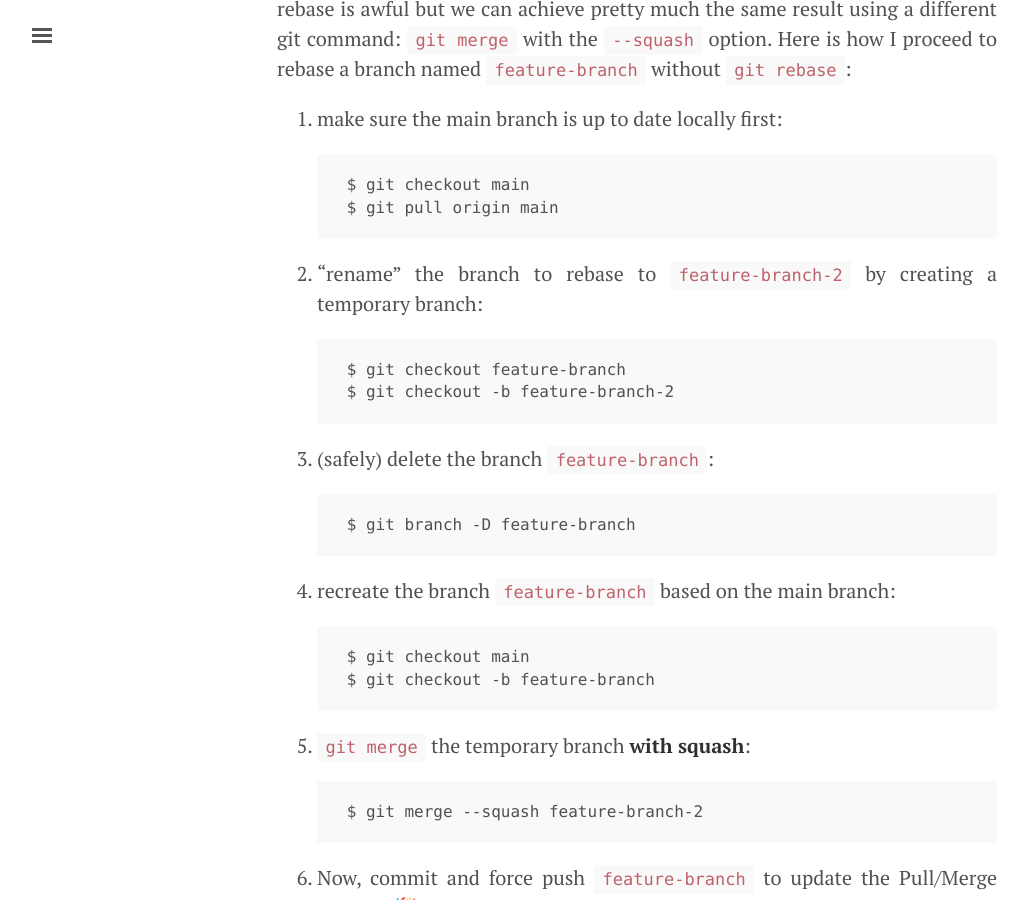
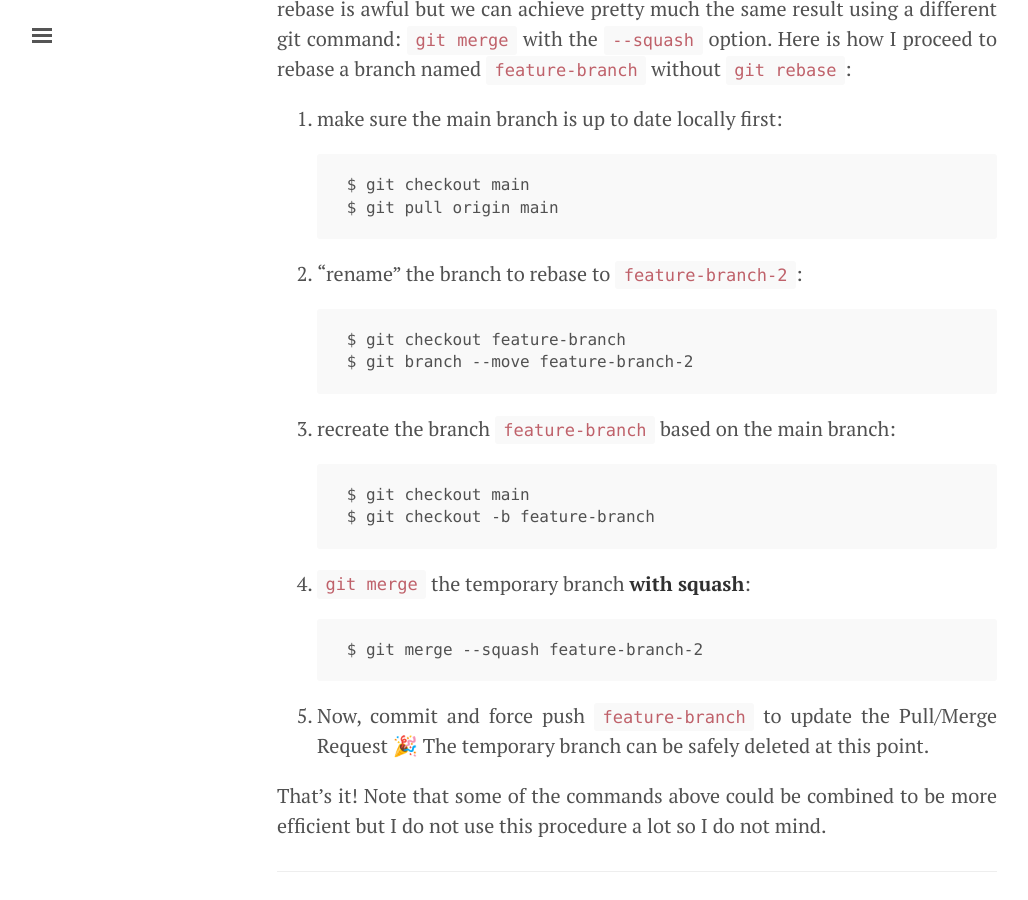
Before and after one commit to willdurand/willdurand.github.io, a Jekyll site: the page built from _posts/2021-02-02-rebasing-without-git-rebase.md, in a window 1280 px wide and 900 px high, scrolled down 708 px. Shown: the whole window, without its empty margins (3-1031 px from the left). Built offline with Jekyll 4.4.1, drawn with Linux system fonts in a browser that asks for light colours.

Commit message:
use git branch --move

````diff
--- a/_posts/2021-02-02-rebasing-without-git-rebase.md
+++ b/_posts/2021-02-02-rebasing-without-git-rebase.md
@@ -43,34 +43,27 @@ rebase a branch named `feature-branch` without `git rebase`:
     $ git pull origin main
     ```
 
-2. "rename" the branch to rebase to `feature-branch-2` by creating a temporary
-   branch:
+2. "rename" the branch to rebase to `feature-branch-2`:
 
     ```text
     $ git checkout feature-branch
-    $ git checkout -b feature-branch-2
+    $ git branch --move feature-branch-2
     ```
 
-3. (safely) delete the branch `feature-branch`:
-
-    ```text
-    $ git branch -D feature-branch
-    ```
-
-4. recreate the branch `feature-branch` based on the main branch:
+3. recreate the branch `feature-branch` based on the main branch:
 
     ```text
     $ git checkout main
     $ git checkout -b feature-branch
     ```
 
-5. `git merge` the temporary branch **with squash**:
+4. `git merge` the temporary branch **with squash**:
 
     ```text
     $ git merge --squash feature-branch-2
     ```
 
-6. Now, commit and force push `feature-branch` to update the Pull/Merge Request
+5. Now, commit and force push `feature-branch` to update the Pull/Merge Request
    🎉 The temporary branch can be safely deleted at this point.
 
 That's it! Note that some of the commands above could be combined to be more
````
